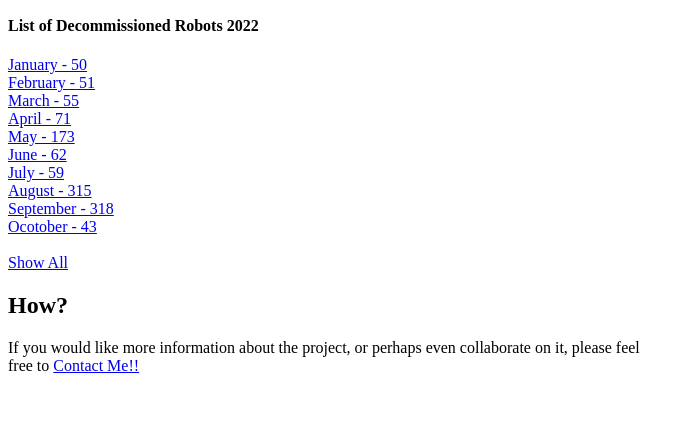
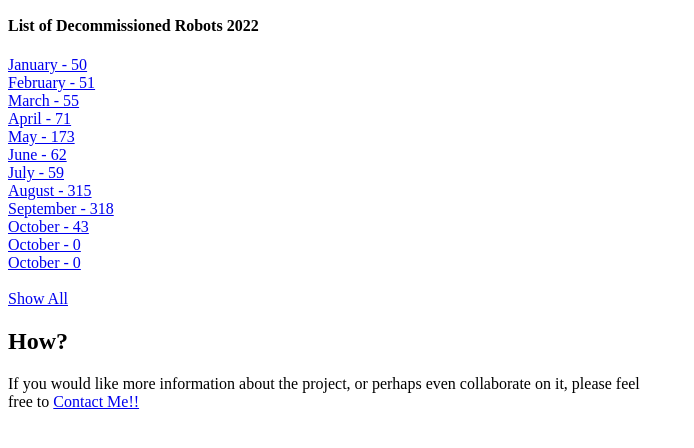
Before and after one commit to qriousjorGit/robot-project, a Flask app: page / in a window 1280 px wide. Shown: the part 282-730 px from the top of the page, without its empty margins (0-694 px from the left). Run offline with Flask 2, Linux system fonts and the light colour scheme.

Commit message:
Added October,Nov, Dec to DB and templates

```diff
--- a/templates/index.html
+++ b/templates/index.html
@@ -41,7 +41,11 @@
 <br>
 <a href="{{ url_for('show_month', month=9) }}">September - {{sept_list|length}}</a>
 <br>
-<a href="{{ url_for('show_month', month=10) }}">Ocotober - {{oct_list|length}}</a>
+<a href="{{ url_for('show_month', month=10) }}">October - {{oct_list|length}}</a>
+<br>
+<a href="{{ url_for('show_month', month=10) }}">October - {{nov_list|length}}</a>
+<br>
+<a href="{{ url_for('show_month', month=10) }}">October - {{dec_list|length}}</a>
 <br>
 <br>
 <a href="{{ url_for('show_all') }}">Show All</a>
```
